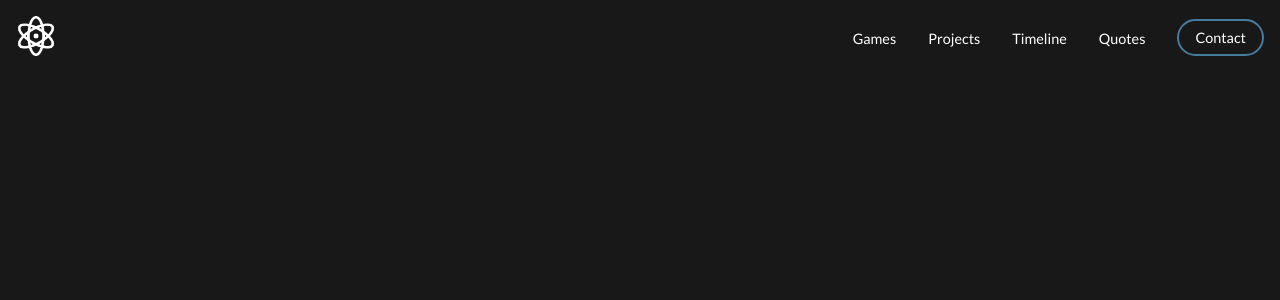
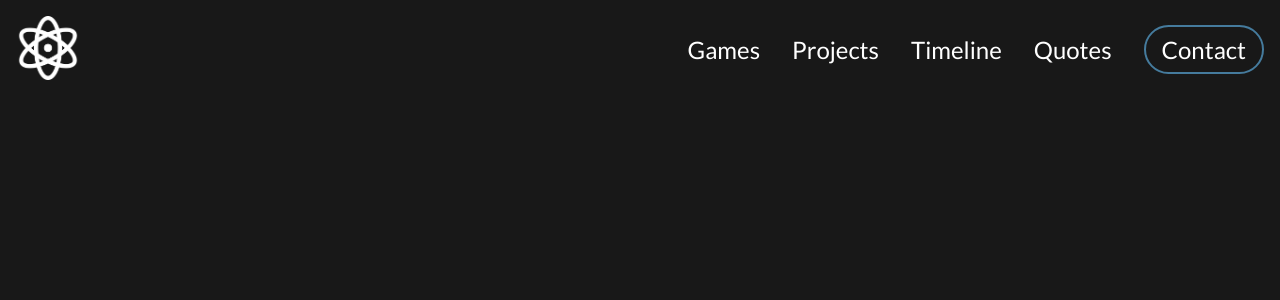
Before and after one commit to JeffleIncarnate/Dhruv-Website-Archive, a React (Create React App) app: page / in a window 1280 px wide. Shown: the top 300 px of the page. Built offline with nearby package versions, Linux system fonts and the light colour scheme.

Commit message:
Update font size

```diff
--- a/src/components/Navbar/Navbar.css
+++ b/src/components/Navbar/Navbar.css
@@ -16,7 +16,7 @@
 /* -- Nav Bar Left-- */
 .navbar_left img {
   margin: 1rem;
-  max-width: 2.5rem;
+  max-width: 4rem;
 }
 
 /* -- Nav Bar Right -- */
@@ -34,7 +34,7 @@
 }
 
 .navbar_right a {
-  font-size: 0.9rem;
+  font-size: 1.5rem;
   color: var(--white);
   text-decoration: none;
   transition: color 0.3s ease 0s;
@@ -45,7 +45,7 @@
 }
 
 .navbar_right button {
-  font-size: 0.9rem;
+  font-size: 1.5rem;
   margin: 0 1rem;
   border: solid 2px var(--accent);
   background-color: var(--black);
```
